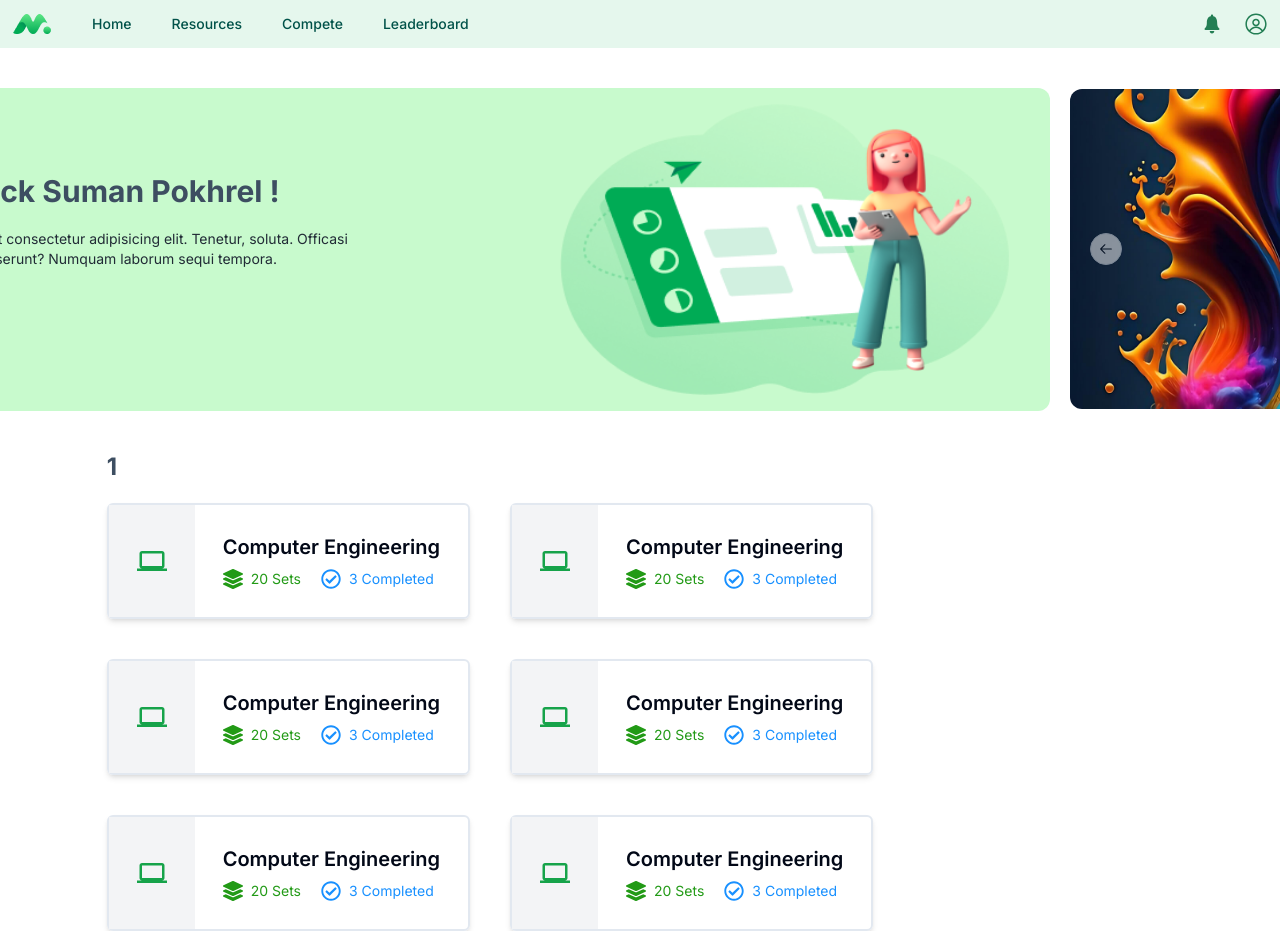
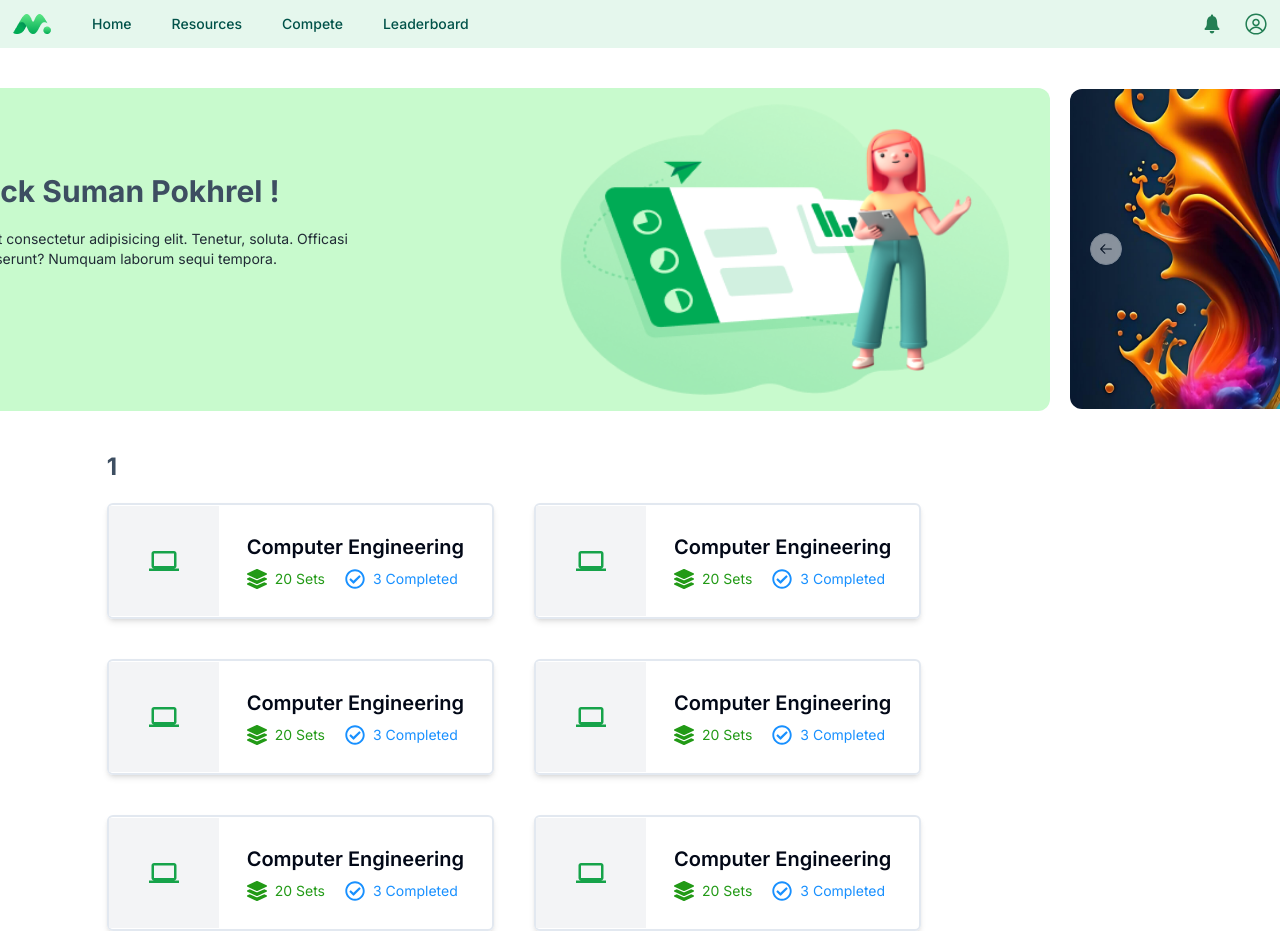
Before and after one commit to Suman196pokhrel/PyroPrep, a Next.js app: page /dashboard/1 in a window 1280 px wide. Shown: the top 931 px of the page. Built offline with nearby package versions, Linux system fonts and the light colour scheme.

Commit message:
added SubDomain page UI

```diff
--- a/app/dashboard/[domainId]/page.tsx
+++ b/app/dashboard/[domainId]/page.tsx
@@ -1,6 +1,7 @@
+"use client"
 import SubDomainCards from '@/components/molecules/SubDomainCards'
 import React from 'react'
-
+import { motion } from 'framer-motion';
 
 
 const mockSubCategories = [
@@ -47,11 +48,17 @@ const DynamicDomainPage = ({ params }: { params: { domainId: string } }) => {
             <div className=' flex flex-wrap gap-10'>
                 {/* DOMAIN CARDS  */}
                 {mockSubCategories.map((items, index) => (
-                    <SubDomainCards
+                    <motion.div
+                        initial={{ opacity: 0, y: 50 }}
+                        animate={{ opacity: 1, y: 0 }}
+                        transition={{ duration: 0.2, delay: index * 0.03 }}
                         key={index}
-                        items={items}
+                    >
+                        <SubDomainCards
+                            items={items}
 
-                    />
+                        />
+                    </motion.div>
                 ))}
             </div>
         </main>
--- a/components/molecules/DomainCards.tsx
+++ b/components/molecules/DomainCards.tsx
@@ -24,7 +24,7 @@ const DomainCards = ({ items }: DomainCardProps) => {
         <div
             onClick={() => router.push(`/dashboard/${items.link}`)}
             style={{ backgroundColor: items.bg }}
-            className={`flex gap-4 flex-col p-4 w-full items-center justify-center h-64 rounded-lg drop-shadow-md hover:scale-105 transition-all ease-linear hover:drop-shadow-2xl`}
+            className={`flex gap-4 cursor-pointer flex-col p-4 w-full items-center justify-center h-64 rounded-lg drop-shadow-md hover:scale-105 transition-all ease-linear hover:drop-shadow-2xl`}
         >
             <div className={`w-24 h-24 flex items-center rounded-full justify-center  bg-gradient-to-r ${items.gradient}`}
 
--- a/components/molecules/SubDomainCards.tsx
+++ b/components/molecules/SubDomainCards.tsx
@@ -24,9 +24,11 @@ type DomainCardProps = {
 
 const SubDomainCards = ({ items }: DomainCardProps) => {
     return (
-        <div className='flex items-center cursor-pointer border-2 rounded-md shadow-md hover:scale-105 hover:shadow-2xl transition-all ease-linear'>
+        <div className='flex items-center  cursor-pointer border-2 rounded-md shadow-md hover:scale-105 hover:shadow-2xl transition-all ease-linear'>
+
+
             {/* LEFT  */}
-            <div className=' bg-gray-100 flex h-full items-center justify-center p-7'>
+            <div className='flex flex-col px-10 py-10 bg-gray-100'>
                 <MdOutlineComputer className='text-3xl text-green-600' />
             </div>
 
@@ -34,7 +36,7 @@ const SubDomainCards = ({ items }: DomainCardProps) => {
 
 
             {/* RIGHT  */}
-            <div className='flex flex-col px-7 py-7 gap-2'>
+            <div className='flex flex-col px-7 py-7 gap-2 '>
                 <h3 className=' text-xl font-semibold'>{items.title}</h3>
                 <div className='flex items-center gap-5 text-sm'>
                     <div className='flex items-center gap-2 text-[#229A16]'>
--- a/components/pages/DashboardPage.tsx
+++ b/components/pages/DashboardPage.tsx
@@ -5,6 +5,8 @@ import { FaBriefcaseMedical } from "react-icons/fa";
 import { FaBook } from "react-icons/fa";
 import { FaPencil } from "react-icons/fa6";
 import DomainCards from '../molecules/DomainCards';
+import { motion } from 'framer-motion';
+
 
 
 
@@ -63,10 +65,17 @@ const DashboardPage = () => {
             <div className=' grid grid-cols-4 gap-10'>
                 {/* DOMAIN CARDS  */}
                 {mockDomains.map((items, index) => (
-                    <DomainCards
+                    <motion.div
                         key={index}
-                        items={items}
-                    />
+                        initial={{ opacity: 0, y: 50 }}
+                        animate={{ opacity: 1, y: 0 }}
+                        transition={{ duration: 0.2, delay: index * 0.03 }}
+                    >
+                        <DomainCards
+                            key={index}
+                            items={items}
+                        />
+                    </motion.div>
                 ))}
             </div>
         </section>
--- a/package.json
+++ b/package.json
@@ -15,6 +15,7 @@
     "class-variance-authority": "^0.7.0",
     "clsx": "^2.1.0",
     "embla-carousel-react": "^8.0.0",
+    "framer-motion": "^11.0.14",
     "lucide-react": "^0.358.0",
     "next": "14.1.3",
     "react": "^18",
```
Also changed, not shown: 1 other file (tests, documents, lock files or other folders).
